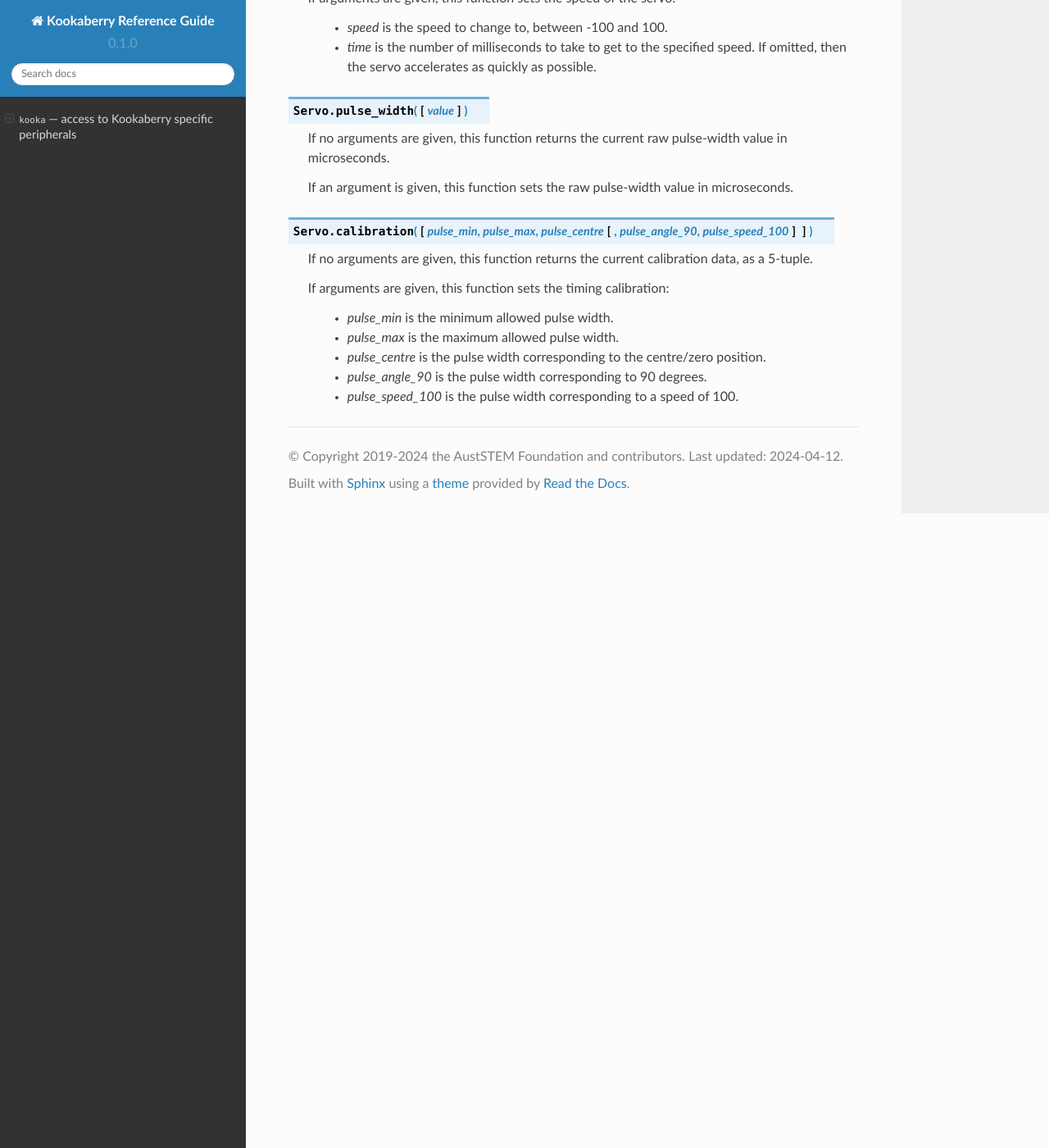
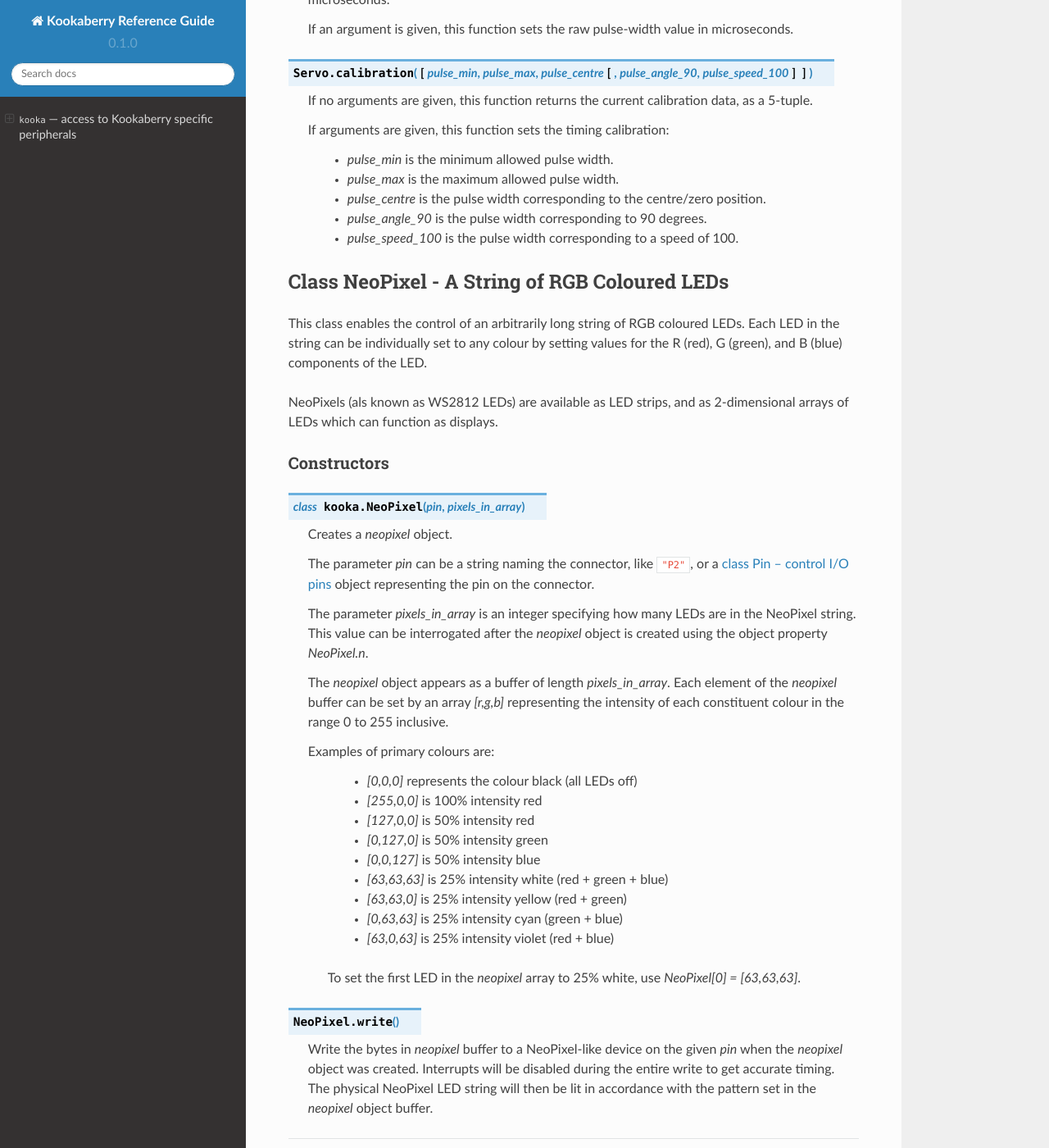
Before and after one commit to TDStrasser/Kookaberry-Reference-Guide, a Sphinx documentation site: the page built from docs/source/kooka.rst, in a window 1280 px wide and 1400 px high, scrolled down 3527 px. Shown: the whole window at 82% size. Built offline with Sphinx 7.4.7 and the Read the Docs theme 2.0.0, drawn with Linux system fonts in a browser that asks for light colours; pages that are not in the unit, such as notebooks, are missing from menus; some of the changed text lies outside the part shown.

```diff
--- a/docs/source/kooka.rst
+++ b/docs/source/kooka.rst
@@ -5,9 +5,9 @@
 .. module:: kooka
    :synopsis: access to Kookaberry specific peripherals
 
-This module provides access to the Kookaberry specific peripherals like the
+This module provides access to the **Kookaberry** specific peripherals like the
 display, buttons and accelerometer.  Objects for these internal peripherals
-are created at start-up and available via the instance names given below.
+are created at start-up and are available via the instance names given below.
 
 Instances
 =========
@@ -26,13 +26,13 @@
     button_c
     button_d
 
-    These objects give access to the four buttons on the board.  They are
+    These objects give access to the four buttons (A, B, C, and D) on the **Kookaberry**.  They are
     instances of :ref:`kooka.Button`.
 
 .. data::
     display
 
-    This gives acces to the display on the board, an instance of
+    This gives acces to the **Kookaberry**'s display, an instance of
     :ref:`sh1106.SH1106_SPI`.
 
 .. data::
@@ -127,7 +116,7 @@
 
 .. _kooka.Servo:
 
-class Servo -- 3-wire hobby servo driver
+class Servo - 3-wire hobby servo driver
 ========================================
 
 This class allows you to control standard hobby servo motors with 3-wires (ground, power,
@@ -206,3 +195,53 @@
      - *pulse_centre* is the pulse width corresponding to the centre/zero position.
      - *pulse_angle_90* is the pulse width corresponding to 90 degrees.
      - *pulse_speed_100* is the pulse width corresponding to a speed of 100.
+
+Class NeoPixel - A String of RGB Coloured LEDs
+==============================================
+
+This class enables the control of an arbitrarily long string of RGB coloured LEDs.
+Each LED in the string can be individually set to any colour by setting values for the R (red), G (green), and B (blue) components of the LED.
+
+NeoPixels (als known as WS2812 LEDs) are available as LED strips, and as 2-dimensional arrays of LEDs which can function as displays.
+
+.. important:
+   NeoPixels can draw up to 20 milliamps each when fully lit, and so it is recommended that no more than 8 NeoPixels be powered directly from the **Kookaberry**.
+   If more NeoPixels are required then an intermediate power injection accessory circuit board should be used.
+   The **Kookaberry** would otherwise be overloaded and would shut down.
+
+Constructors
+------------
+
+.. class:: kooka.NeoPixel(pin, pixels_in_array)
+
+   Creates a *neopixel* object.
+
+   The parameter *pin* can be a string naming the connector, like ``"P2"``, or a :ref:`machine.Pin` object representing the
+   pin on the connector.
+
+   The parameter *pixels_in_array* is an integer specifying how many LEDs are in the NeoPixel string.
+   This value can be interrogated after the *neopixel* object is created using the object property *NeoPixel.n*.
+
+   The *neopixel* object appears as a buffer of length *pixels_in_array*.
+   Each element of the *neopixel* buffer can be set by an array *[r,g,b]* representing the intensity of each constituent colour in the range 0 to 255 inclusive.
+
+   Examples of primary colours are:
+
+     - *[0,0,0]* represents the colour black (all LEDs off)
+     - *[255,0,0]* is 100% intensity red
+     - *[127,0,0]* is 50% intensity red
+     - *[0,127,0]* is 50% intensity green
+     - *[0,0,127]* is 50% intensity blue
+     - *[63,63,63]* is 25% intensity white (red + green + blue)
+     - *[63,63,0]* is 25% intensity yellow (red + green)
+     - *[0,63,63]* is 25% intensity cyan (green + blue)
+     - *[63,0,63]* is 25% intensity violet (red + blue)
+
+
+    To set the first LED in the *neopixel* array to 25% white, use *NeoPixel[0] = [63,63,63]*.
+
+.. function:: NeoPixel.write()
+
+    Write the bytes in *neopixel* buffer to a NeoPixel-like device on the given *pin* when the *neopixel* object was created.
+    Interrupts will be disabled during the entire write to get accurate timing.
+    The physical NeoPixel LED string will then be lit in accordance with the pattern set in the *neopixel* object buffer.
```
Also changed, not shown: other parts of docs/source/kooka.rst (+2 -13 lines), docs/source/ccs811.rst (added, +37 -0 lines), docs/source/software.rst (+21 -16 lines).
